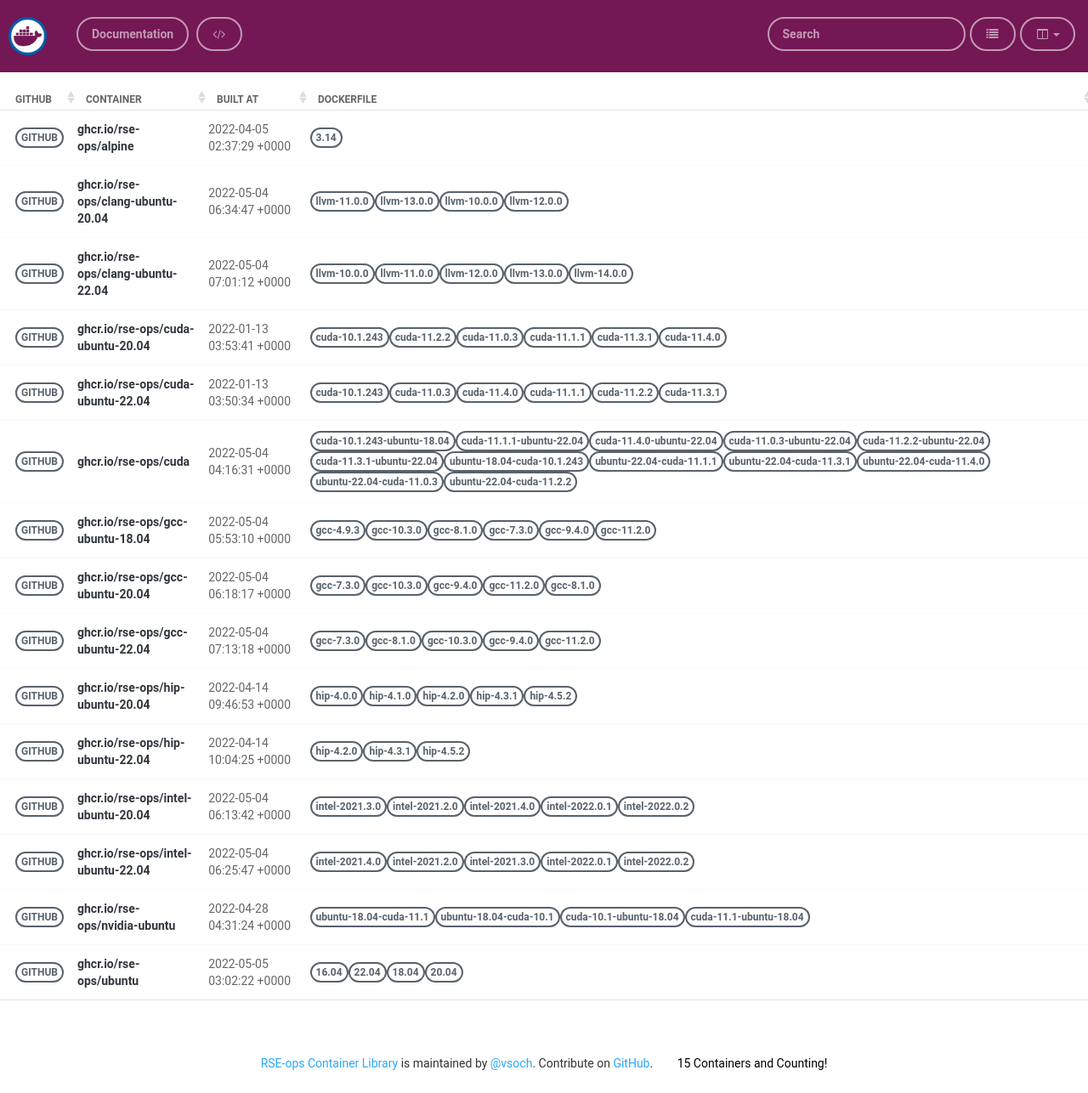
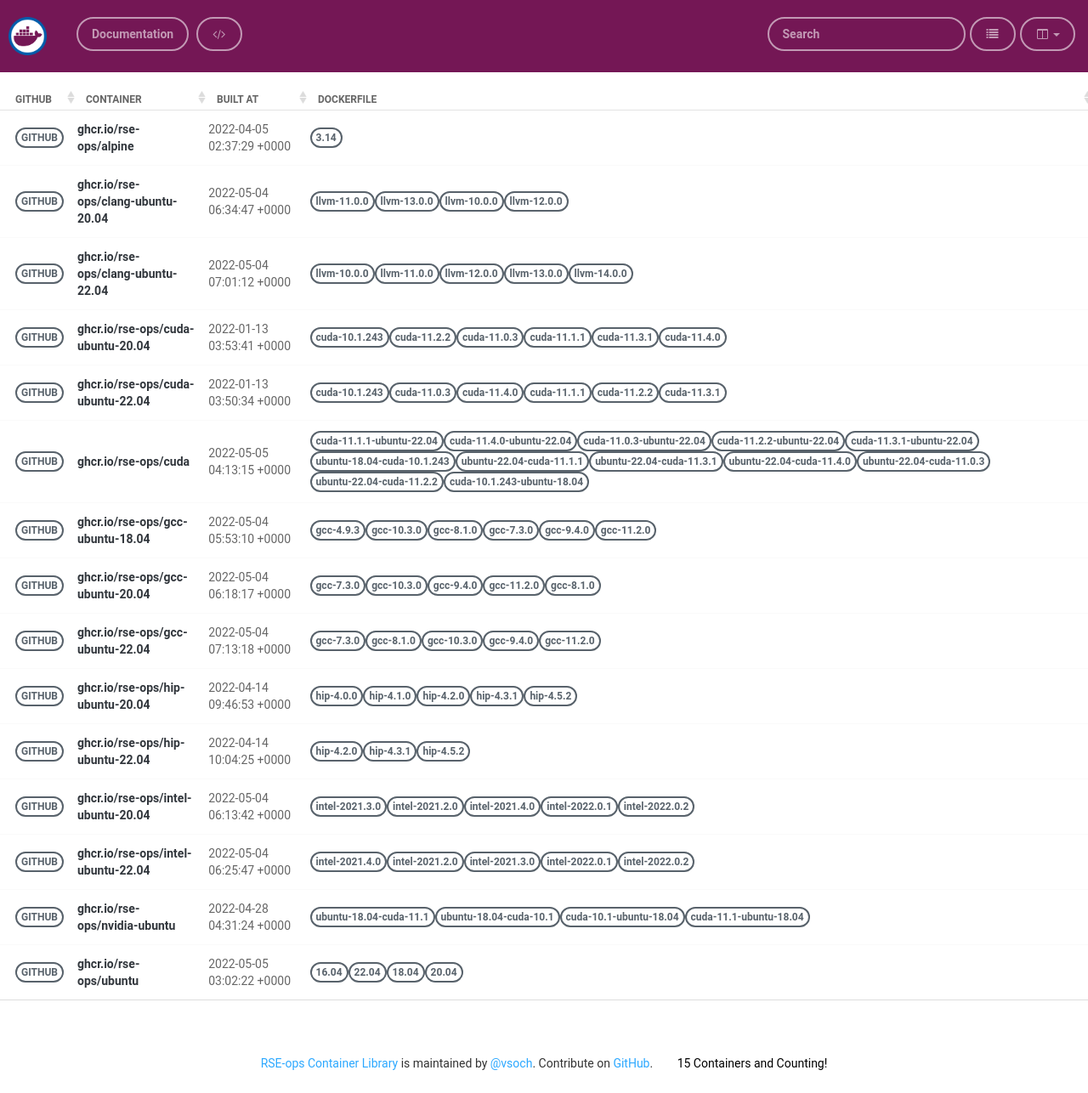
Before and after one commit to rse-ops/docker-images, a Jekyll site: the page built from pages/index.md, in a window 1280 px wide. Shown: the whole page at 85% size. Built offline with Jekyll 4.4.1, drawn with Linux system fonts in a browser that asks for light colours; nearby versions of some CDN libraries.

Commit message:
Automated push to update library 2022-05-05

```diff
--- a/_library/ghcr.io-rse-ops-cuda.md
+++ b/_library/ghcr.io-rse-ops-cuda.md
@@ -1,14 +1,11 @@
 ---
 layout: container
 name: ghcr.io/rse-ops/cuda
-updated_at: 2022-05-04 04:16:31.203985
+updated_at: 2022-05-05 04:13:15.531327
 
 
 container_url: https://github.com/orgs/rse-ops/packages/container/package/cuda
 versions:
- - tag: cuda-10.1.243-ubuntu-18.04
-   dockerfile: https://github.com/rse-ops/docker-images/blob/main/ubuntu/cuda/Dockerfile
-   manifest: https://crane.ggcr.dev/manifest/ghcr.io/rse-ops/cuda:cuda-10.1.243-ubuntu-18.04
  - tag: cuda-11.1.1-ubuntu-22.04
    dockerfile: https://github.com/rse-ops/docker-images/blob/main/ubuntu/cuda/Dockerfile
    manifest: https://crane.ggcr.dev/manifest/ghcr.io/rse-ops/cuda:cuda-11.1.1-ubuntu-22.04
```
Also changed, not shown: other parts of _library/ghcr.io-rse-ops-cuda.md (+3 -0 lines).
